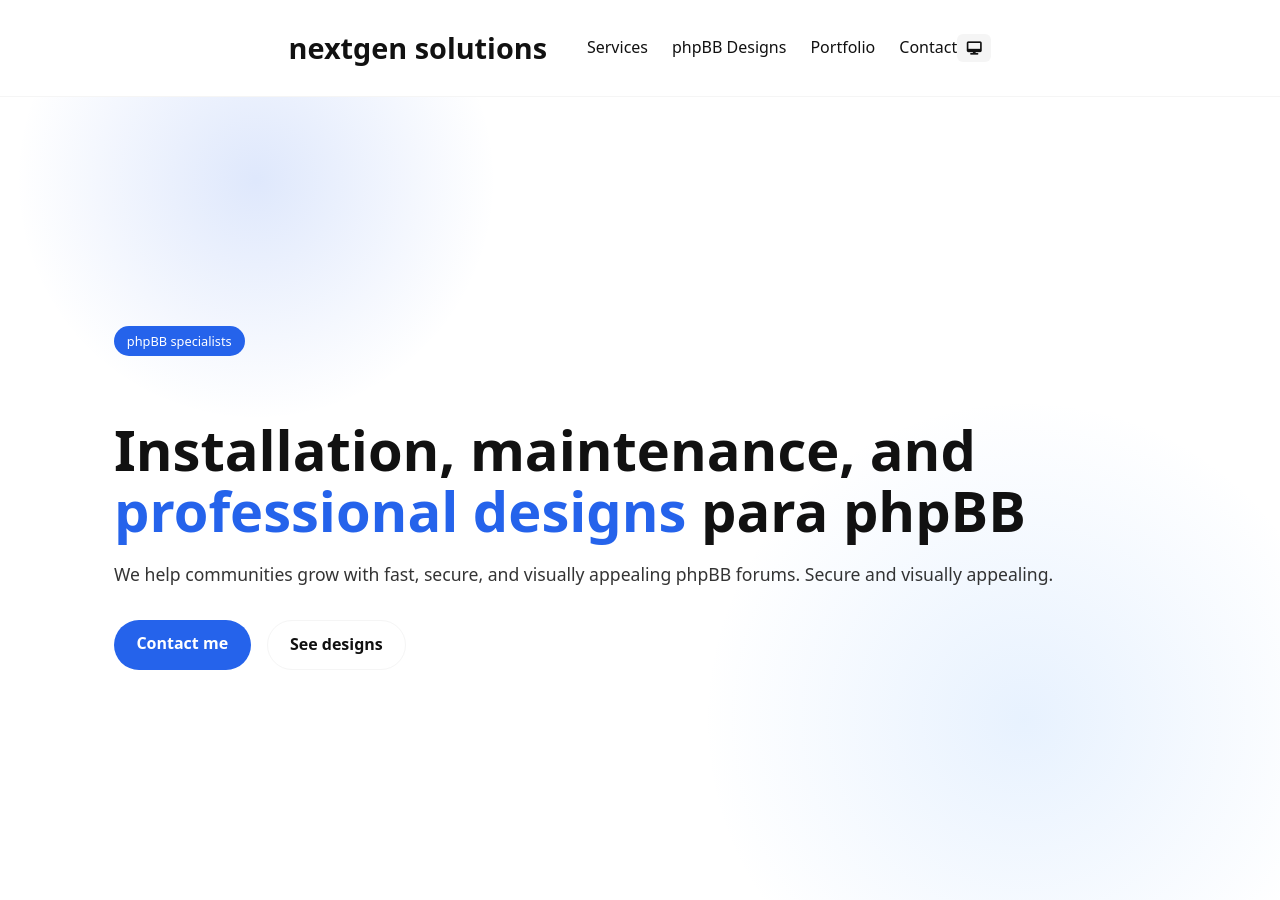
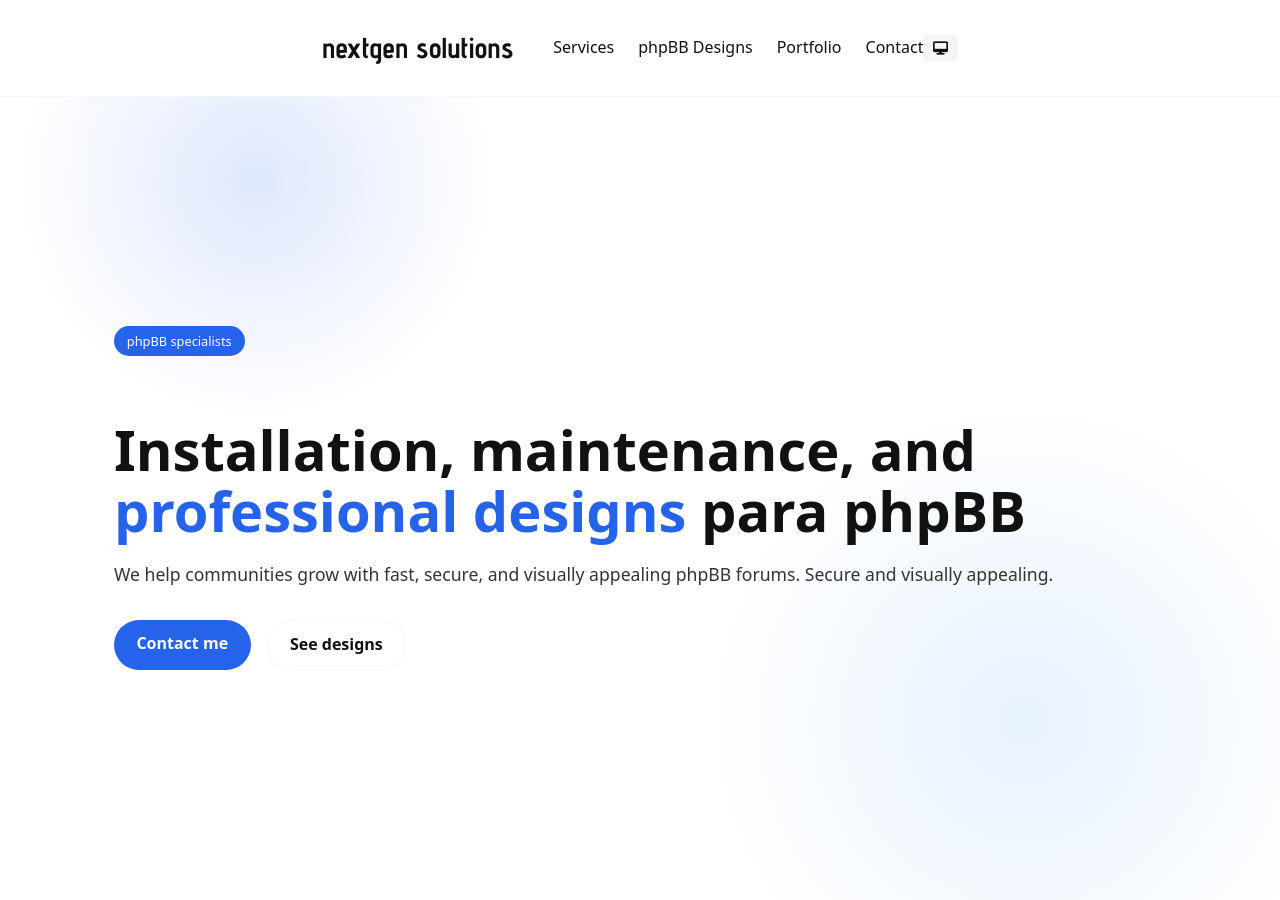
Before and after one commit to nextgen-solutions-gt/nextgen-solutions-gt.github.io, a Jekyll site: the page built from index.md, in a window 1280 px wide and 900 px high. Built offline with Jekyll 4.4.1, drawn with Linux system fonts in a browser that asks for light colours; some of the changed text lies outside the part shown.

Commit message:
Import custom font and more improments

```diff
--- a/_data/designs.yml
+++ b/_data/designs.yml
@@ -19,7 +19,7 @@
   repo: https://github.com/nextgen-solutions-gt/revolution
 
 - name: saphic
-  description: "A familiar style of soft and silver colors combined with bright green. Made according to phpBB 3.2.x. Note: Due to the use of file inheritance, the prosilver style is required for the style to work correctly."
+  description: "A familiar style of soft and silver colors combined with bright green. Made according to phpBB 3.2.x."
   image: /assets/images/Saphic.jpg
   repo: https://github.com/nextgen-solutions-gt/saphic
 
--- a/assets/css/style.css
+++ b/assets/css/style.css
@@ -1,3 +1,17 @@
+@import url('https://fonts.googleapis.com/css2?family=Advent+Pro:ital,wght@0,100..900;1,100..900&display=swap');
+
+//* <weight>: Use a value from 100 to 900
+// <uniquifier>: Use a unique and descriptive class name */
+
+.advent-pro-nextgen {
+  font-family: "Advent Pro", sans-serif;
+  font-optical-sizing: auto;
+  font-weight: 100;
+  font-style: normal;
+  font-variation-settings:
+    "wdth" 100;
+}
+
 :root {
   --bg: #ffffff;
   --text: #111111;
@@ -54,6 +68,7 @@
 .brand h1 {
   margin: 0;
   font-size: 1.8rem;
+  font-family: "Advent Pro";
 }
 
 .header-actions {
--- a/index.md
+++ b/index.md
@@ -59,7 +59,7 @@
 </section>
 
 <section id="designs" class="designs container">
-  <h2 class="section-title">Diseños phpBB</h2>
+  <h2 class="section-title">phpBB Designs</h2>
 
   <div class="design-grid">
     {% for design in site.data.designs %}
```
